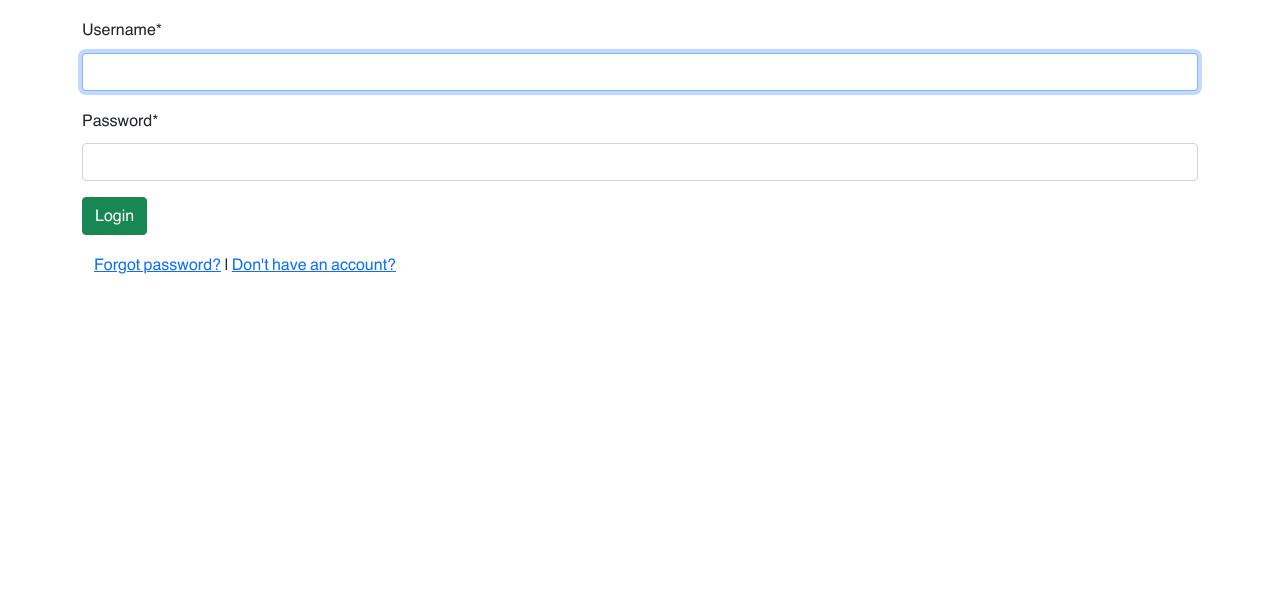
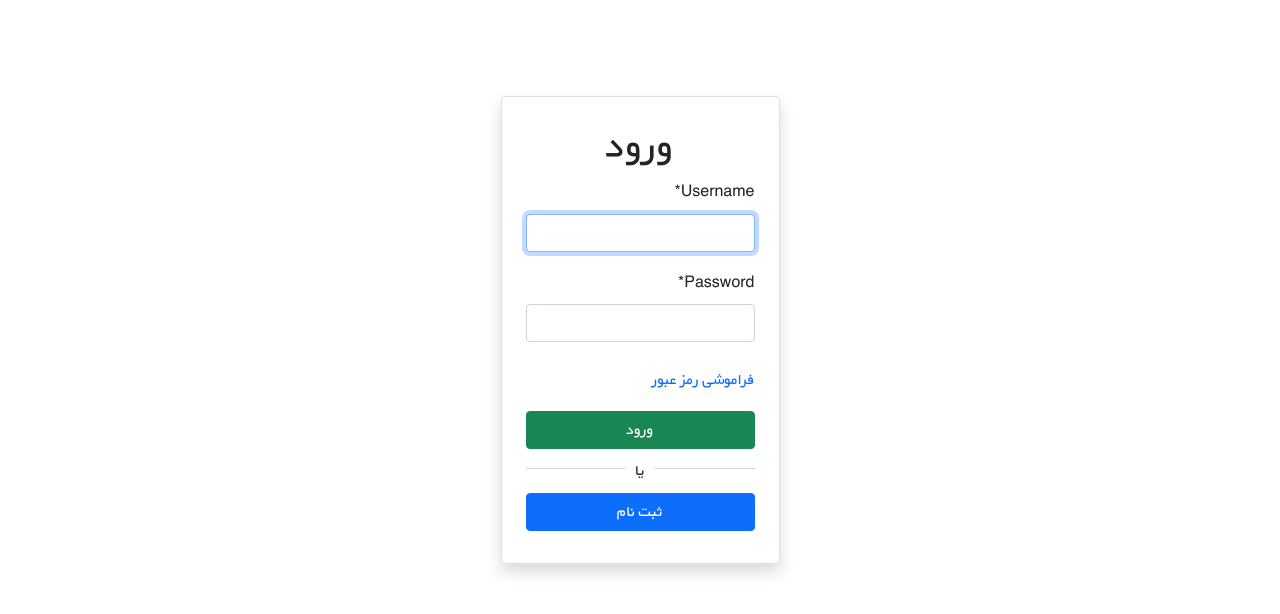
Before and after one commit to realhesam04/BookStore_Project, a Django app: page /accounts/login/ in a window 1280 px wide. Shown: the part 61-675 px from the top of the page. Run offline with Django 5.2, Linux system fonts and the light colour scheme; some libraries are stand-ins or nearby versions.

Commit message:
added statics & fixed signup, signin, pass_reset, pass_chagne templates

```diff
--- a/books/templates/book/book_list.html
+++ b/books/templates/book/book_list.html
@@ -16,7 +16,7 @@
                 <div class="col-md-8 h-100">
                     <div class="d-flex flex-column justify-content-between h-100">
                         <div class="card-body">
-                            <a href="{{book.get_absolute_url}}"><h3 class="card-title"><strong>{{ book.title}}</strong></h3></a>
+                            <a class="text-decoration-none"href="{{book.get_absolute_url}}"><h3 class="card-title"><strong>{{ book.title}}</strong></h3></a>
                             <p class="card-text pt-3">{{ book.description|truncatewords:30 }}</p>
                             <p class="text-muted">نویسنده: {{ book.author}}</p>
                         </div>
--- a/templates/_base.html
+++ b/templates/_base.html
@@ -15,13 +15,15 @@
 
     <title>{% block page_title %} {% endblock %}</title>
 
+    {% block style %} {% endblock %}
+
 </head>
 <body>
 
 <nav class="navbar navbar-expand-lg navbar-dark bg-info" dir="rtl">
     <div class="container">
         <a class="navbar-brand" href="#">
-            <img src="icons/book.png" alt="" height="30"
+            <img src="{% static 'icons/book.png' %}" alt="" height="30"
                  class="d-inline-block align-text-top">
         </a>
         <a class="navbar-brand mx-3" href="{% url 'book_list' %}">خانه کتاب</a>
@@ -38,7 +40,7 @@
         <div class="mx-2 text-white">
             {% if user.is_authenticated %}
                 خوش آمدید {{ user.username }}
-                {% if request.resolver_match.url_name != 'book_create' %}
+                {% if request.resolver_match.url_name != 'book_create' and request.resolver_match.url_name != 'password_change' %}
                 <form action="{% url 'logout' %}" method="POST">
                 {% csrf_token %}
                     {{ form.as_p }}
--- a/templates/registration/login.html
+++ b/templates/registration/login.html
@@ -1,18 +1,37 @@
 {% extends '_base.html' %}
+{% load static %}
 
 {% load crispy_forms_tags %}
 
-{% block page_title %}Login {% endblock %}
+{% block style %}
+    <link rel="stylesheet" href="{% static 'css/login.css' %}">
+{% endblock %}
+
+{% block page_title %}ورود {% endblock %}
 
 {% block content %}
 
-    <form class="mt-3" method="post">
-        {% csrf_token %}
-        {{ form|crispy }}
-        <button type="submit" class="btn btn-success">Login</button>
-    </form>
-    <div class="container mt-3">
-        <a href="{% url 'password_reset' %}">Forgot password?</a> | <a href="{% url 'signup' %}">Don't have an account?</a>
+    <div class="d-flex justify-content-center mt-5" dir="rtl">
+        <div class="col-xl-3 col-lg-4 col-md-5 col-sm-5 col-xs-6 bg-white m-3 m-sm-5 border rounded px-4 pt-4 pb-3 shadow">
+            <form method="post" action="{% url 'login' %}">
+                {% csrf_token %}
+                <h1 class="text-center">ورود</h1>
+                {{ form|crispy }}
+                <div class="d-flex justify-content-between align-items-center">
+                    <div class="mt-2">
+                        <a class="text-decoration-none" href="{% url 'password_reset' %}">فراموشی رمز عبور</a>
+                    </div>
+                </div>
+                <button type="submit" class="btn btn-success mt-3 w-100">ورود</button>
+                <div class="line-with-middle-sep">
+                  <span>
+                    یا
+                  </span>
+                </div>
+                <a href="{% url 'signup' %}" class="btn btn-primary mt-2 mb-3 w-100">ثبت نام</a>
+            </form>
+        </div>
+
     </div>
 
 {% endblock %}
```
Also changed, not shown: templates/registration/password_change_form.html (+25 -7 lines), templates/registration/password_reset_form.html (+24 -6 lines), templates/registration/signup.html (+24 -6 lines).
